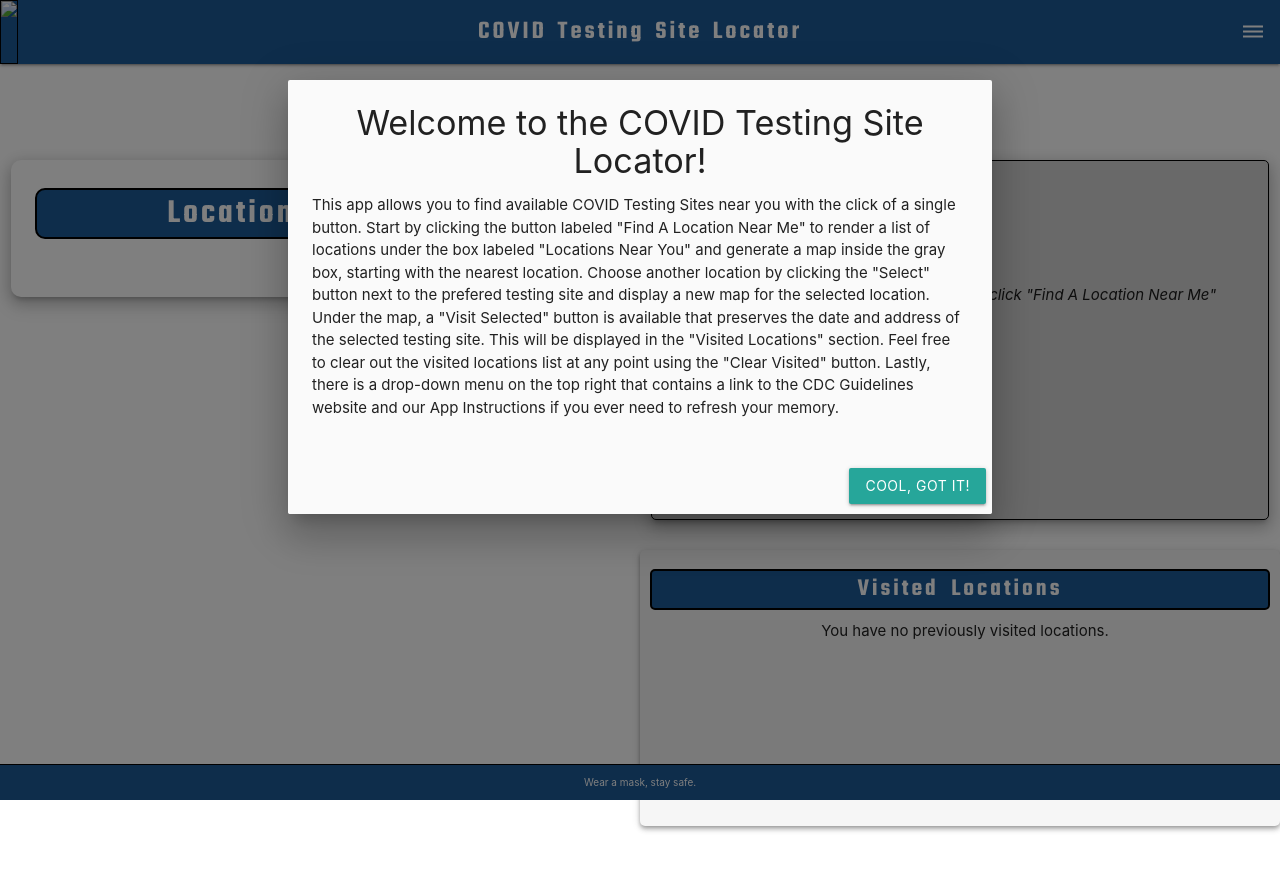
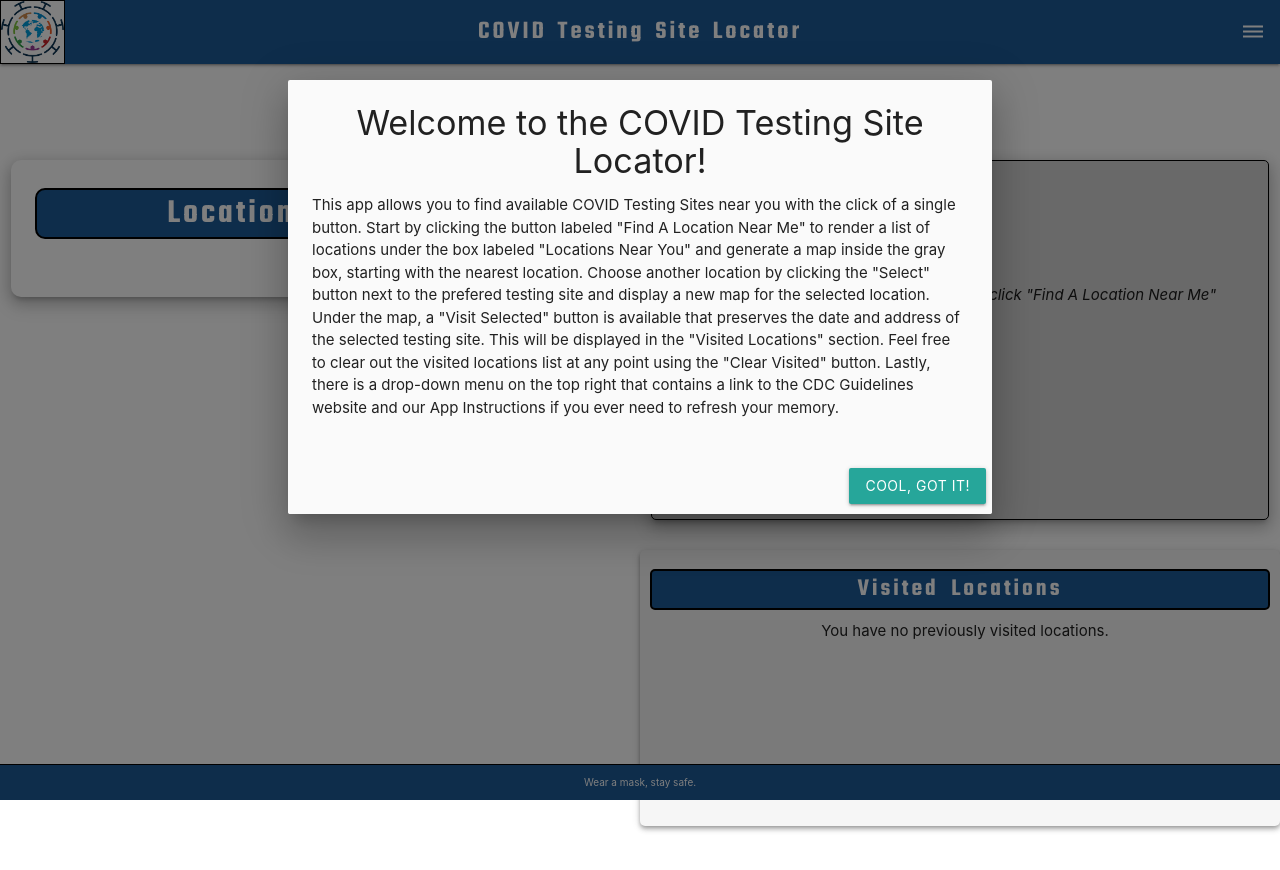
Before and after one commit to Ibramelias/covid-locator, a plain HTML site: page index.html in a window 1280 px wide. Drawn offline with nearby package versions, Linux system fonts and the light colour scheme; some packages are replaced by stand-ins of ours.

Commit message:
add logo to navbar

```diff
--- a/index.html
+++ b/index.html
@@ -21,7 +21,7 @@
   </ul>
   <nav>
     <div class="nav-wrapper" id="navbar">
-      <img src="./assets/Covid_UN Nations.png" class="brand-logo left responsive-image"></img>
+      <img src="assets/img/Covid_UN Nations.png" class="brand-logo left responsive-image"></img>
       <a href="#" class="center brand-logo" id="title">COVID Testing Site Locator</a>
       <ul class="right">
         <!-- Dropdown Trigger -->
```
